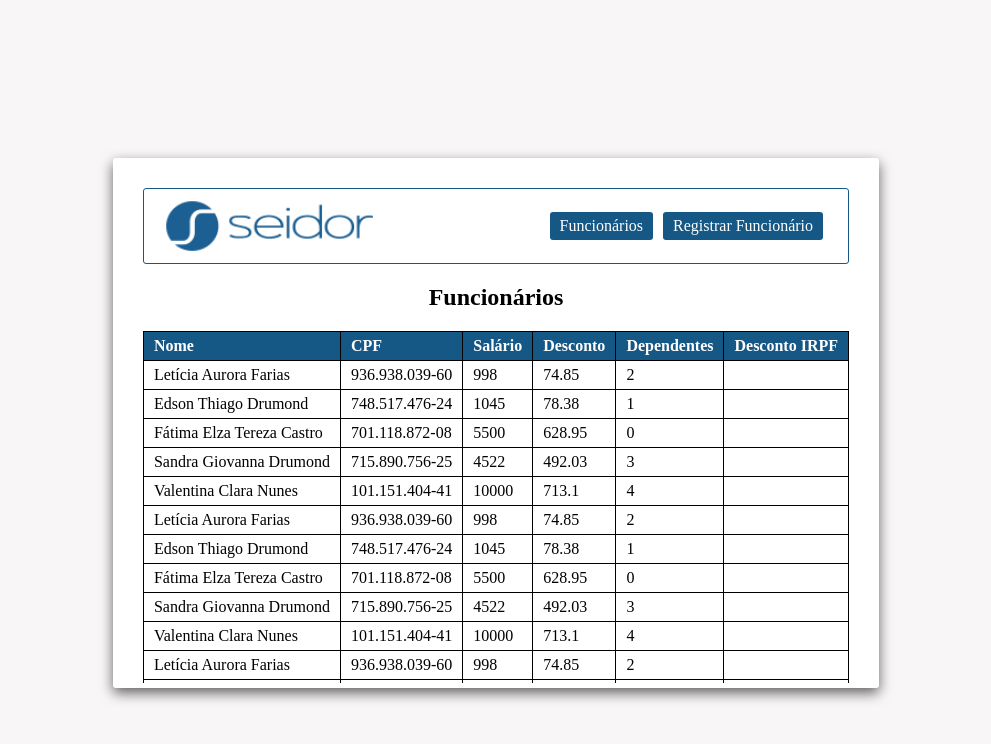
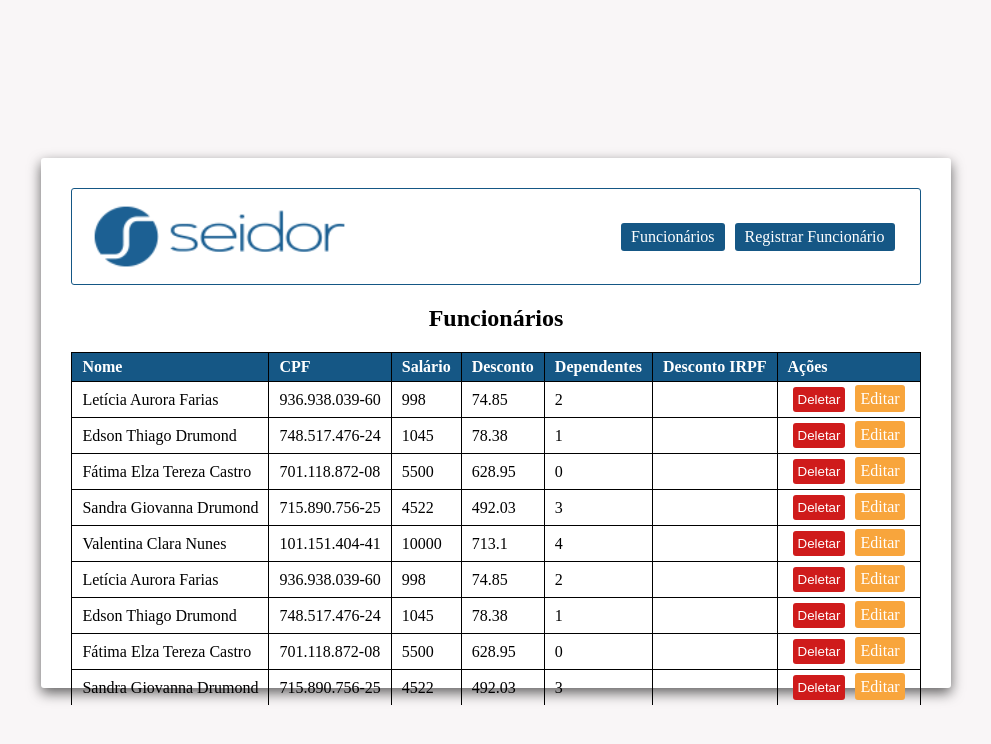
Before and after one commit to jpbahiaz/seidor-test, a React app: page /employees/show in a window 1280 px wide. Shown: the top 744 px of the page, without its empty margins (144-1135 px from the left). Built offline with nearby package versions, Linux system fonts and the light colour scheme.

Commit message:
Adding action buttons on showEmployees

```diff
--- a/src/appStyle.ts
+++ b/src/appStyle.ts
@@ -11,6 +11,7 @@ const AppStyle = createGlobalStyle`
 		--secondary: #f8a53c;
 		--background: #f9f6f7;
 		--shadow: #0000009c;
+		--danger: #cf1b1b;
 	}
 `
 
--- a/src/components/navbar/index.tsx
+++ b/src/components/navbar/index.tsx
@@ -1,7 +1,7 @@
 import React from 'react'
 import NavbarStyle from './style'
 import logo from '@/assets/images/logoSeidor.png'
-import { Link } from 'react-router-dom'
+import { Link, useHistory } from 'react-router-dom'
 
 type TLink = {
 	text: string;
@@ -19,9 +19,11 @@ function renderLinks(links: TLink[]) {
 }
 
 function Navbar({ links }: TNavbar) {
+	const history = useHistory()
+
 	return (
 		<NavbarStyle>
-			<img src={logo} alt=""/>
+			<img onClick={() => history.push('/')} src={logo} alt=""/>
 			<div className="links">
 				{ renderLinks(links) }
 			</div>
--- a/src/components/navbar/style.ts
+++ b/src/components/navbar/style.ts
@@ -5,7 +5,7 @@ const NavbarStyle = styled.nav`
 	${displayFlexRow}
 	border: 1px solid var(--primary);
 	border-radius: 3px;
-	padding: 10px 0;
+	padding: 15px 0;
 
 	img {
 		width: 30%;
--- a/src/pages/employees/editEmployee/index.tsx
+++ b/src/pages/employees/editEmployee/index.tsx
@@ -4,7 +4,7 @@ import EditEmployeeStyle from './style'
 function EditEmployee() {
 	return (
 		<EditEmployeeStyle>
-			Hi from show employees!
+			Hi from edit employees!
 		</EditEmployeeStyle>
 	)
 }
--- a/src/pages/employees/index.tsx
+++ b/src/pages/employees/index.tsx
@@ -15,15 +15,15 @@ const EmployeesLinks = [
 function Employees() {
 	return (
 		<Switch>
-			<Route path="/employees/edit/:id">
-				<EditEmployee />
-			</Route>
 			<Route path="/employees/add">
 				<AddEmployee />
 			</Route>
 			<Route path="/employees/show">
 				<Navbar links={EmployeesLinks}/>
 				<ShowEmployees />
+			</Route>
+			<Route path="/employees/:id">
+				<EditEmployee />
 			</Route>
 			<Route path="/">
 				<EmployeesStyle>
--- a/src/pages/employees/showEmployees/index.tsx
+++ b/src/pages/employees/showEmployees/index.tsx
@@ -4,6 +4,7 @@ import PageHeader from '@/components/pageHeader'
 import { useSelector } from 'react-redux'
 import { TApplication } from '@/redux/rootReducer'
 import { TEmployee } from '@/redux/modules/employees/types'
+import { Link } from 'react-router-dom'
 
 function renderEmployees(employees: TEmployee[]) {
 	return employees.map((employee: TEmployee) => (
@@ -14,6 +15,10 @@ function renderEmployees(employees: TEmployee[]) {
 			<td>{ employee.discount }</td>
 			<td>{ employee.dependents }</td>
 			<td>{ employee.IRRFDiscount }</td>
+			<td className="employee-actions">
+				<button>Deletar</button>
+				<Link to={`/employees/${employee.id}`}>Editar</Link>
+			</td>
 		</tr>
 	))
 }
@@ -34,6 +39,7 @@ function ShowEmployees() {
 							<th>Desconto</th>
 							<th>Dependentes</th>
 							<th>Desconto IRPF</th>
+							<th>Ações</th>
 						</tr>
 					</thead>
 					{ renderEmployees(employees) }
--- a/src/pages/employees/showEmployees/style.ts
+++ b/src/pages/employees/showEmployees/style.ts
@@ -26,6 +26,27 @@ const ShowEmployeesStyle = styled.div`
 		height: 75%;
 		overflow-y: scroll;
 	}
+
+	.employee-actions {
+		button {
+			cursor: pointer;
+			border: none;
+			border-radius: 3px;
+			background-color: var(--danger);
+			padding: 5px;
+			color: white;
+			margin: 0 5px;
+		}
+
+		a {
+			text-decoration: none;
+			color: white;
+			padding: 5px;
+			margin: 0 5px;
+			background-color: var(--secondary);
+			border-radius: 3px;
+		}
+	}
 `
 
 export default ShowEmployeesStyle
```
